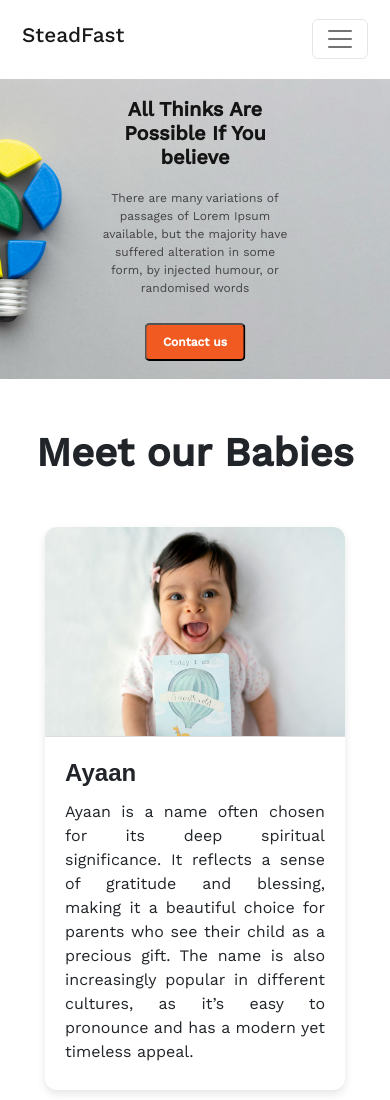
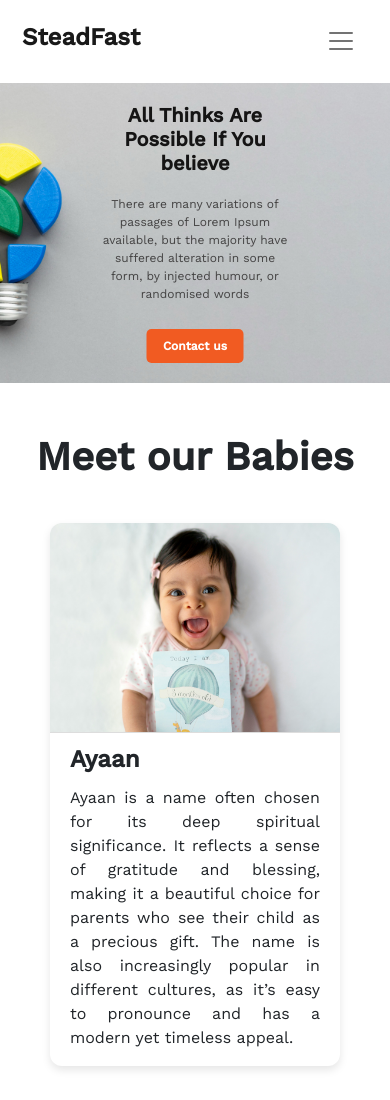
Before and after one commit to Rimon0000/SteadFast-One, a plain HTML site: page index.html in a window 390 px wide. Shown: the top 1100 px of the page. Drawn offline with nearby package versions, Linux system fonts and the light colour scheme.

Commit message:
up to date

```diff
--- a/index.html
+++ b/index.html
@@ -21,7 +21,7 @@
                 <span class="navbar-toggler-icon"></span>
               </button>
               <div class="collapse navbar-collapse" id="navbarSupportedContent">
-                <ul class="navbar-nav mx-auto mb-2 mb-lg-0 fw-semibold gap-4">
+                <ul class="navbar-nav mx-auto mb-lg-0 fw-semibold">
                   <li class="nav-item">
                     <a class="nav-link" aria-current="page" href="#">Home</a>
                   </li>
@@ -36,10 +36,10 @@
                     </li>
 
                     <li class="nav-item">
-                        <a class="nav-link" href="#">Contact us</a>
+                        <a class="nav-link" href="#">Contact Us</a>
                       </li>
                 </ul>
-                  <button class="btn btn-secondary">Login</button>
+                  <a class="btn btn-secondary">Login</a>
               </div>
             </div>
         </nav>
@@ -48,7 +48,7 @@
     <!-- HERO SECTION  -->
     <section class="banner">
         <div class="banner-container">
-            <h3 class="banner-title">All Thinks Are Possible If You believe</h3>
+            <h1 class="banner-title">All Thinks Are Possible If You believe</h1>
             <p class="banner-description">There are many variations of passages of Lorem Ipsum available,
              but the majority have suffered alteration in some form, by injected
              humour, or randomised words</p>
@@ -107,7 +107,7 @@
                 <p class="para-font footer-text-bg">There are many variations of passages of Lorem Ipsum available, but the majority have suffered alteration in some form, by injected humour.</p>
               </div>
               <div class="col-md-3 ">
-                <h3 class="title-fonts pb-2 footer-text-bg">Usefull Link</h3>
+                <h3 class="title-fonts pb-2 footer-text-bg">Useful Link</h3>
                 <div class="para-font footer-text-bg">
                   <p>Homes</p>
                   <p>Service</p>
--- a/style.css
+++ b/style.css
@@ -12,14 +12,55 @@ body {
 }
 
 .navbar {
-    padding-left: 50px;
-    padding-right: 50px;
-    margin-top: 10px;
-    margin-bottom: 10px;
+    margin: 10px auto;
+    padding-left: 2rem;
+    padding-right: 2rem;
 }
 
-.nav-logo{
-    font-size: 1.3rem;
+.nav-logo {
+    font-size: 1.5rem;
+    font-weight: bold;
+}
+
+.navbar-nav {
+    text-align: center;
+    padding-right: 9px !important;
+
+}
+
+.navbar-toggler {
+    border: none;
+}
+
+.nav-link {
+    color: #000;
+    transition: color 0.3s ease;
+    margin-right: 60px;
+    margin-top: 1px;
+}
+
+.navbar-nav .nav-item {
+    margin-right: -44px; /* Adjust this value to control the gap */
+}
+
+/* Ensure no extra space after the last item */
+.navbar-nav .nav-item:last-child {
+    margin-right: 0;
+}
+
+
+.nav-link:hover {
+    color: #007bff;
+}
+
+.btn-secondary {
+    background-color: #6c757d;
+    border: none;
+    transition: background-color 0.3s ease;
+}
+
+.btn-secondary:hover {
+    background-color: #5a6268;
 }
 
 .banner {
@@ -32,7 +73,7 @@ body {
 }
 
 .banner-container {
-    text-align: right;
+    text-align: center;
     position: absolute;
     top: 50%;
     left: 50%;
@@ -41,11 +82,10 @@ body {
 
 .banner-title {
     font-weight: 700;
-    font-size: 65px;
+    font-size: 60px;
     width: 100%;
     color: #151414;
     font-family: 'Work Sans';
-    text-align: right;
     max-width: 525px;
     height: auto;
 }
@@ -54,11 +94,9 @@ body {
     font-family: 'Work Sans';
     font-weight: 400;
     font-size: 16px;
-    text-align: right;
     color: #444343;
     width: 100%;
     max-width: 494px;
-    height: auto;
     margin-top: 20px;
 }
 
@@ -71,9 +109,8 @@ body {
     background: #F15B22;
     border-radius: 5px;
     padding: 16px 32px;
-    display: inline-block;
     margin-top: 20px;
-    text-decoration: none;
+    border: none;
 }
 
 /* PRODUCT  */
@@ -91,15 +128,15 @@ body {
     margin-right: 50px;
     display: grid;
     grid-template-columns: repeat(auto-fit, minmax(250px, 1fr));
-    gap: 25px;
+    gap: 24px;
 }
 
 .product-card{
     background-color: #fff;
     border-radius: 12px;
     box-shadow: 0 4px 8px rgba(0, 0, 0, 0.1);
-    max-width: 300px;
-    margin: 20px auto;
+    max-width: 320px;
+    margin: 12px auto;
     overflow: hidden;
 }
 
@@ -119,11 +156,10 @@ body {
     margin-bottom: 12px;
     font-size: 1.5rem;
     font-weight: 700;
-    font-family: sans-serif;
+    font-family: 'Work Sans';
 }
 
 .card-description{
-    /* font-family: sans-serif; */
     font-weight: 400;
     font-size: 1rem;
 }
@@ -144,8 +180,12 @@ body {
 
  /* FOR RESPONSIVE  */
 @media (max-width: 1200px) {
+    .banner {
+        height: 600px;
+    }
+
     .banner-title {
-        font-size: 48px;
+        font-size: 60px;
         width: 100%;
     }
 
@@ -194,22 +234,13 @@ body {
         height: 400px;
     }
 
-    .banner-container {
-        top: 50%;
-        left: 50%;
-        text-align: center;
-        transform: translate(-50%, -50%);
-    }
-
     .banner-title {
         font-size: 35px;
-        text-align: center;
         width: 100%;
     }
 
     .banner-description {
         font-size: 12px;
-        text-align: center;
         width: 100%;
     }
 
@@ -232,13 +263,11 @@ body {
 
     .banner-title {
         font-size: 20px;
-        text-align: center;
         width: 100%;
     }
 
     .banner-description {
         font-size: 12px;
-        text-align: center;
         width: 100%;
     }
 
@@ -250,20 +279,14 @@ body {
 }
 
 
-/* //PRODUCT  */
+/*PRODUCT  */
 @media (max-width: 576px) {
     .product {
         grid-template-columns: 1fr;
-        margin-left: 5px;
-        margin-right: 5px;
     }
 
     .card-title {
         font-size: 1rem;
-    }
-
-    .card-body {
-        padding: 5px 10px;
     }
 }
 
@@ -271,16 +294,10 @@ body {
 @media (max-width: 768px) {
     .product {
         grid-template-columns: repeat(2, 1fr);
-        margin-left: 10px;
-        margin-right: 10px;
     }
 
     .card-title {
         font-size: 1.25rem;
-    }
-
-    .card-body {
-        padding: 10px 15px;
     }
 }
 
@@ -288,15 +305,9 @@ body {
 @media (max-width: 992px) {
     .product {
         grid-template-columns: repeat(auto-fit, minmax(250px, 1fr));
-        margin-left: 20px;
-        margin-right: 20px;
     }
 
     .card-title {
         font-size: 1.5rem;
     }
-
-    .card-body {
-        padding: 10px 20px;
-    }
 }
```
